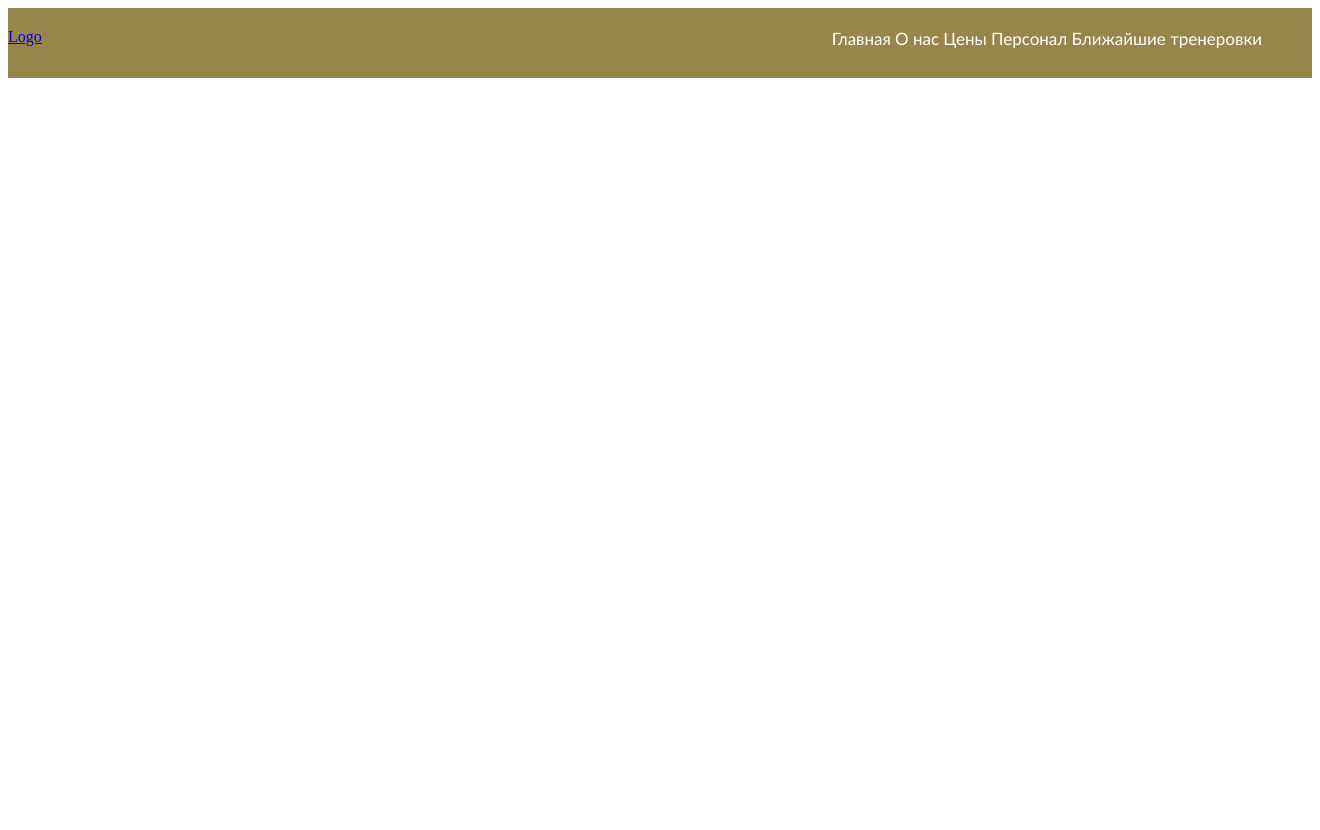
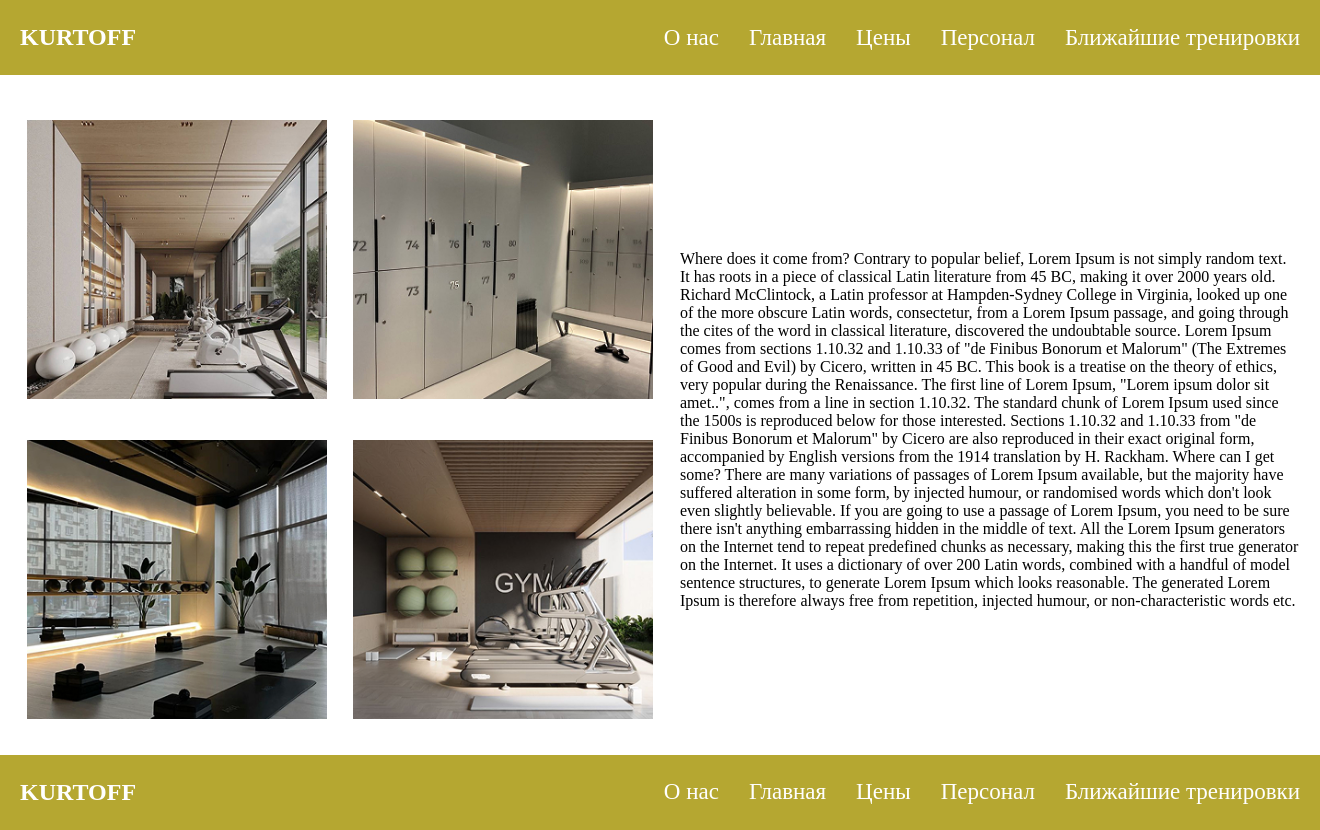
Before and after one commit to Senyu79/matsuk, a Django app: page / in a window 1320 px wide. Before the commit the page ends 78 px from the top, so only its background shows below. Run offline with Django 5.2, Linux system fonts and the light colour scheme.

Commit message:
kostya_top

```diff
--- /dev/null
+++ b/gagilev_prj/django_app/templates/css/reset.css
@@ -0,0 +1,58 @@
+html {
+  box-sizing: border-box;
+}
+
+*,
+*::before,
+*::after {
+  box-sizing: inherit;
+}
+
+body,
+h1,
+h2,
+h3,
+h4,
+h5,
+h6,
+p,
+figure,
+picture {
+  margin: 0;
+}
+
+img,
+picture {
+  max-width: 100%;
+  display: block;
+}
+
+ul {
+  list-style: none;
+  margin: 0;
+  padding: 0;
+}
+
+a {
+  text-decoration: none;
+  color: inherit;
+}
+
+input,
+button,
+textarea,
+select {
+  font: inherit;
+}
+
+@media (favors-reduced-motion: reduce) {
+
+  *,
+  * ::before,
+  * ::after {
+    animation-duration: 0.01ms !important;
+    animation-iteration-count: 1 !important;
+    transition-duration: 0.01ms !important;
+    scroll-behavior: auto !important;
+  }
+}
--- a/gagilev_prj/django_app/templates/css/style.css
+++ b/gagilev_prj/django_app/templates/css/style.css
@@ -1,19 +1,69 @@
-.div1 {
-    background-color: rgb(151, 134, 76);
-    height: 50px;
-    padding-top: 20px;
-    display: flex;
-    justify-content: space-between;
+body{
+  margin: 0;
 }
 
-.nav {
-    font-family: 'Trebuchet MS';
-    display: inline;
-    margin-right: 50px;
+main{
+  display: block;
 }
 
-.a_shap {
-    text-decoration: none;
-    color: rgb(255, 255, 255);
-    font-size: 17px;
+header {
+  color: #fff;
+  background-color: #b5a731;
 }
+
+.container {
+  width: 1300px;
+  margin: 0 auto;
+  padding: 0 10px;
+}
+
+.header__inner {
+  display: flex;
+  align-items: center;
+  justify-content: space-between;
+  height: 75px;
+}
+
+.menu-list{
+  display: flex;
+  gap: 0 30px;
+}
+
+.menu-link{
+  font-size: 23px;
+  transition: all .5s;
+}
+
+.menu-link:hover{
+  color: #000;
+}
+
+.logo{
+  text-transform: uppercase;
+}
+
+.div_content{
+  display: flex;
+  padding-top: 45px;
+  margin-bottom: 36px;
+}
+
+.img{
+  width: 50%;
+  display: grid;
+  gap: 20px;
+  grid-template-columns: repeat(auto-fill, 300px);
+  grid-template-rows: repeat(auto-fill, 300px);
+  justify-content: space-evenly;
+}
+.main_text{
+  width: 50%;
+  padding-left: 20px;
+  align-items: center;
+  padding-top: 130px;
+}
+
+footer{
+  color: #fff;
+  background-color: #b5a731;
+}
--- a/gagilev_prj/django_app/templates/main.html
+++ b/gagilev_prj/django_app/templates/main.html
@@ -3,26 +3,74 @@
 <head>
     <meta charset="UTF-8">
     <meta name="viewport" content="width=device-width, initial-scale=1.0">
+    <link rel="stylesheet" href="css/reset.css">
     <link rel="stylesheet" href="css/style.css">
 </head>
 <body>
     <header>
-        <div class="div1">
-
-        <a href="#" class="logo">Logo</a>
-        <nav class="nav">
-            <a href="#" class="a_shap">Главная</a>
-            <a href="#" class="a_shap">О нас</a>
-            <a href="#" class="a_shap">Цены</a>
-            <a href="#" class="a_shap">Персонал</a>
-            <a href="#" class="a_shap">Ближайшие тренеровки</a>
-        </nav>
+        <div class="container">
+          <div class="header__inner">
+            <a href="#" class="logo"><h2 class="logo_h2">kurtoff</h2></a>
+            <div class="menu">
+              <nav class="nav_menu">
+                <ul class="menu-list">
+                  <li class="menu-item">
+                    <a href="" class="menu-link">О нас</a></li>
+                  <li class="menu-item">
+                    <a href="" class="menu-link">Главная</a></li>
+                  <li class="menu-item">
+                    <a href="" class="menu-link">Цены</a></li>
+                  <li class="menu-item">
+                    <a href="" class="menu-link">Персонал</a></li>
+                  <li class="menu-item">
+                    <a href="" class="menu-link">Ближайшие тренировки</a></li>
+                </ul>
+              </nav>
+            </div>
+          </div>
         </div>
     </header>
     <main>
-        {% block main %}
-        {% endblock %}
+        <div class="container">
+          <div class="div_content">
+            <div class="img">
+              <img src="images/Rectangle 4.jpg" alt="srry">
+              <img src="images/Rectangle 5.jpg" alt="srry">
+              <img src="images/Rectangle 6.jpg" alt="srry">
+              <img src="images/Rectangle 7.jpg" alt="srry">
+            </div>
+            <div class="main_text">
+              <p class="text">Where does it come from?
+Contrary to popular belief, Lorem Ipsum is not simply random text. It has roots in a piece of classical Latin literature from 45 BC, making it over 2000 years old. Richard McClintock, a Latin professor at Hampden-Sydney College in Virginia, looked up one of the more obscure Latin words, consectetur, from a Lorem Ipsum passage, and going through the cites of the word in classical literature, discovered the undoubtable source. Lorem Ipsum comes from sections 1.10.32 and 1.10.33 of "de Finibus Bonorum et Malorum" (The Extremes of Good and Evil) by Cicero, written in 45 BC. This book is a treatise on the theory of ethics, very popular during the Renaissance. The first line of Lorem Ipsum, "Lorem ipsum dolor sit amet..", comes from a line in section 1.10.32.
+The standard chunk of Lorem Ipsum used since the 1500s is reproduced below for those interested. Sections 1.10.32 and 1.10.33 from "de Finibus Bonorum et Malorum" by Cicero are also reproduced in their exact original form, accompanied by English versions from the 1914 translation by H. Rackham.
+Where can I get some?
+There are many variations of passages of Lorem Ipsum available, but the majority have suffered alteration in some form, by injected humour, or randomised words which don't look even slightly believable. If you are going to use a passage of Lorem Ipsum, you need to be sure there isn't anything embarrassing hidden in the middle of text. All the Lorem Ipsum generators on the Internet tend to repeat predefined chunks as necessary, making this the first true generator on the Internet. It uses a dictionary of over 200 Latin words, combined with a handful of model sentence structures, to generate Lorem Ipsum which looks reasonable. The generated Lorem Ipsum is therefore always free from repetition, injected humour, or non-characteristic words etc.</p>
+            </div>
+          </div>
+        </div>
     </main>
-    <footer></footer>
+    <footer>
+      <div class="container">
+          <div class="header__inner">
+            <a href="#" class="logo"><h2 class="logo_h2">kurtoff</h2></a>
+            <div class="menu">
+              <nav class="nav_menu">
+                <ul class="menu-list">
+                  <li class="menu-item">
+                    <a href="" class="menu-link">О нас</a></li>
+                  <li class="menu-item">
+                    <a href="" class="menu-link">Главная</a></li>
+                  <li class="menu-item">
+                    <a href="" class="menu-link">Цены</a></li>
+                  <li class="menu-item">
+                    <a href="" class="menu-link">Персонал</a></li>
+                  <li class="menu-item">
+                    <a href="" class="menu-link">Ближайшие тренировки</a></li>
+                </ul>
+              </nav>
+            </div>
+          </div>
+        </div>
+    </footer>
 </body>
 </html>
```
Also changed, not shown: gagilev_prj/django_app/templates/images/Rectangle 4.jpg (added), gagilev_prj/django_app/templates/images/Rectangle 5.jpg (added), gagilev_prj/django_app/templates/images/Rectangle 6.jpg (added), gagilev_prj/django_app/templates/images/Rectangle 7.jpg (added).
